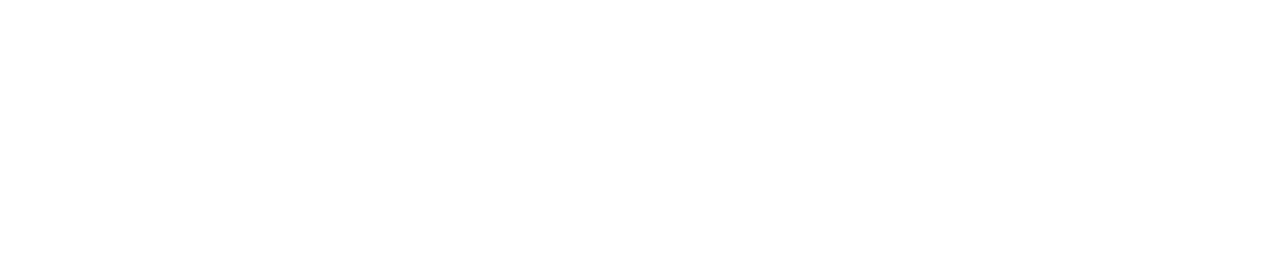
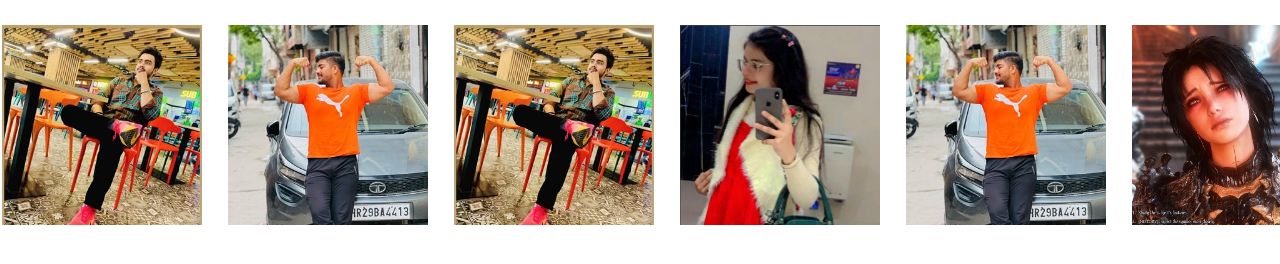
Before and after one commit to Firozkcode/card-slider, a plain HTML site: page index.html in a window 1280 px wide. Drawn offline with Linux system fonts and the light colour scheme.

Commit message:
Add files via upload

```diff
--- a/index.html
+++ b/index.html
@@ -1,3 +1,26 @@
-<html>
+<!DOCTYPE html>
+<html lang="en">
+<head>
+    <meta charset="UTF-8">
+    <meta name="viewport" content="width=device-width, initial-scale=1.0">
+    <title>Sliding Cards</title>
+    <link rel="stylesheet" href="style.css">
+</head>
+<body>
+    <div class="container">
+        <div class="card"><img src="alok.jpg" alt=""></div>
+        <div class="card"><img src="mini.jpg" alt=""></div>
+        <div class="card"><img src="daksh.jpg" alt=""></div>
+        <div class="card"><img src="Game character.jpg" alt=""></div>
+        <div class="card"><img src="nikhil.jpg" alt=""></div>
+        <div class="card"><img src="game character 2.jpg" alt=""></div>
+        <div class="card"><img src="chetan.jpg" alt=""></div>
+        <div class="card"><img src="daksh.jpg" alt=""></div>
+        <div class="card"><img src="alok.jpg" alt=""></div>
+        <div class="card"><img src="daksh.jpg" alt=""></div>
+    </div>
 
+
+    <script src="script.js"></script>
+</body>
 </html>
--- /dev/null
+++ b/script.js
@@ -0,0 +1,38 @@
+document.addEventListener("DOMContentLoaded", () => {
+    const container = document.querySelector(".container");
+    const cardsWrapper = document.createElement("div");
+    cardsWrapper.classList.add("cards-wrapper");
+
+    // Duplicate cards to create an infinite loop effect
+    const originalCards = [...container.children];
+    originalCards.forEach(card => {
+        let clone = card.cloneNode(true);
+        cardsWrapper.appendChild(clone);
+    });
+    originalCards.forEach(card => {
+        cardsWrapper.appendChild(card);
+    });
+
+    container.appendChild(cardsWrapper);
+
+    let speed = 6; // Adjust speed
+    let animationRunning = true;
+
+    function moveCards() {
+        if (animationRunning) {
+            cardsWrapper.scrollLeft += speed;
+
+            // Reset scroll position when reaching the end of the duplicated cards
+            if (cardsWrapper.scrollLeft >= cardsWrapper.scrollWidth / 2) {
+                cardsWrapper.scrollLeft = 0; // Reset to the start
+            }
+        }
+        requestAnimationFrame(moveCards);
+    }
+
+    // Pause auto-slide on hover
+    container.addEventListener("mouseenter", () => (animationRunning = false));
+    container.addEventListener("mouseleave", () => (animationRunning = true));
+
+    moveCards();
+});
--- /dev/null
+++ b/style.css
@@ -0,0 +1,49 @@
+body {
+    margin: 0;
+    overflow: hidden;
+    transition: .2s ease;
+}
+
+.container {
+    width: 100%;
+    height: 250px;
+    overflow: hidden;
+    display: flex;
+    align-items: center;
+    position: relative;
+}
+
+/* Wrapper to enable smooth horizontal scroll */
+.cards-wrapper {
+    display: flex;
+    gap: 26px;
+    overflow-x: auto;
+    scroll-behavior: smooth;
+    white-space: nowrap;
+    scrollbar-width: none;
+    -ms-overflow-style: none;
+}
+
+.cards-wrapper::-webkit-scrollbar {
+    display: none; /* Hide scrollbar for Chrome, Safari */
+}
+
+.card {
+    width: 200px;
+    height: 200px;
+    flex-shrink: 0;
+    background-color: #3498db;
+    display: flex;
+    align-items: center;
+    justify-content: center;
+    color: white;
+    font-weight: bold;
+    border-radius: 8px;
+}
+
+.card img {
+    width: 100%;
+    height: 100%;
+    aspect-ratio: 1;
+    object-fit: cover;
+}
```
Also changed, not shown: Game character.jpg (added), alok.jpg (added), chetan.jpg (added), daksh.jpg (added), game character 2.jpg (added), mini.jpg (added), nikhil.jpg (added).
